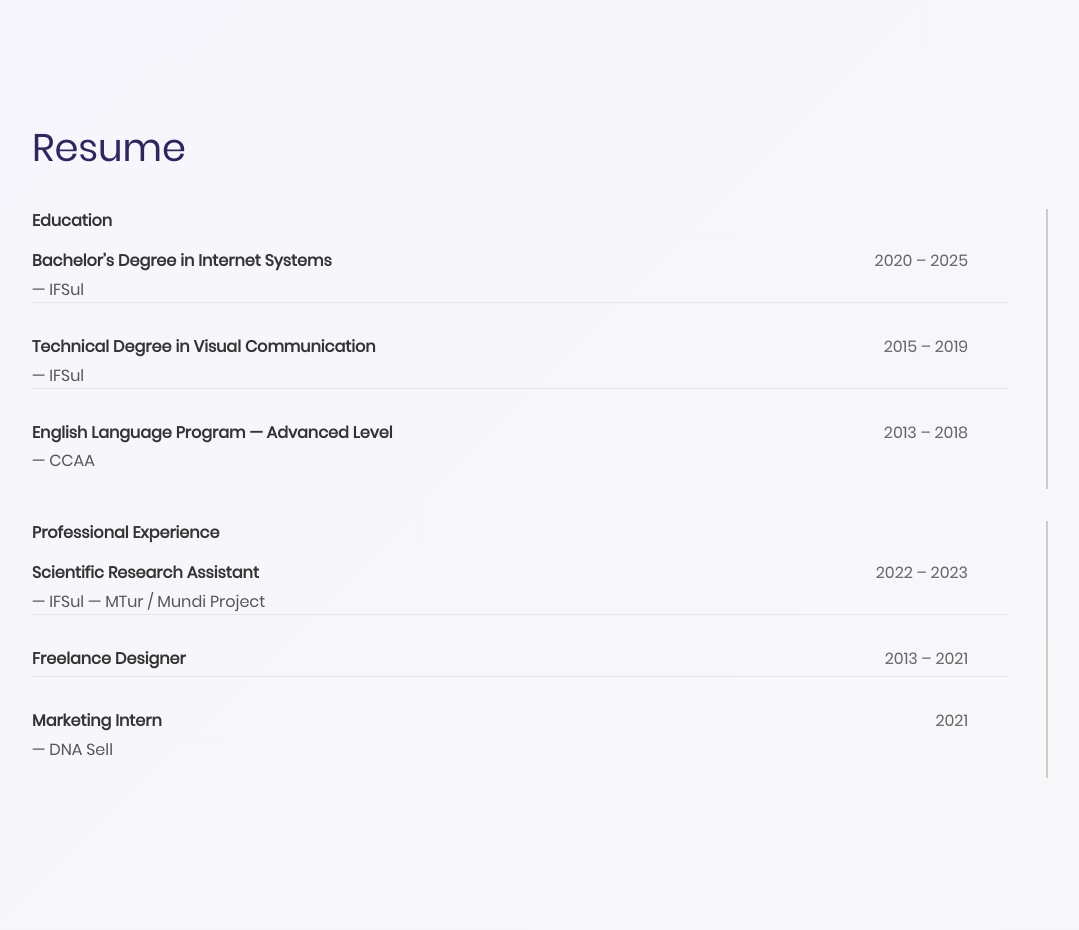
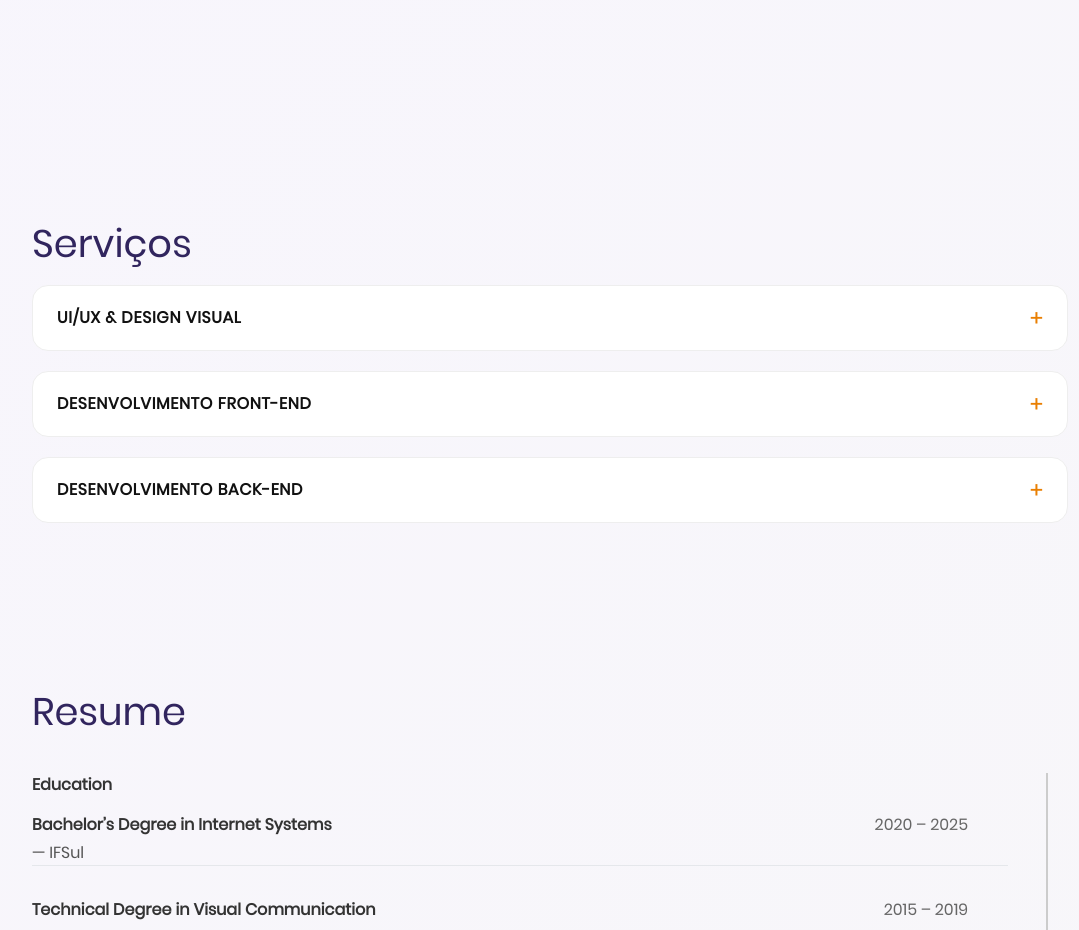
Before and after one commit to sth3r/Portfilio, a React (Vite) app: page / in a window 1280 px wide. Shown: the part 1800-2730 px from the top of the page, without its empty margins (90-1169 px from the left). Built offline with nearby package versions, Linux system fonts and the light colour scheme.

Commit message:
feat: enable Services section by uncommenting component and enhancing type definitions for clarity

```diff
--- a/src/App.tsx
+++ b/src/App.tsx
@@ -20,7 +20,7 @@ export default function App() {
       <Header />
       <HeroSection />
       <SkillsSection/>
-      {/* <ServicesSection/> */}
+      <ServicesSection/>
       <ResumeSection />
       <ProjectsSection />
       <ProcessSection />
--- a/src/components/ServicesSection.tsx
+++ b/src/components/ServicesSection.tsx
@@ -1,11 +1,12 @@
 import { useState } from "react";
 import { useLanguage } from "../context/LanguageContext";
 import { servicesTexts } from "../content/servicesTexts";
+import type { ServicesTexts, ServiceItem } from "../content/servicesTexts";
 import "../styles/components/Services.css";
 
 export default function ServicesSection() {
   const { language } = useLanguage();
-  const services = servicesTexts[language];
+  const services: ServicesTexts = servicesTexts[language] ?? servicesTexts.pt;
   const [openIndex, setOpenIndex] = useState<number | null>(null);
 
   function toggle(index: number) {
@@ -17,30 +18,21 @@ export default function ServicesSection() {
       <h2>{services.sectionTitle}</h2>
 
       <div className="services-accordion">
-        {services.items.map((service, idx) => {
+        {services.items.map((service: ServiceItem, idx: number) => {
           const isOpen = openIndex === idx;
 
           return (
-            <div
-              key={idx}
-              className={`service-card ${isOpen ? "open" : ""}`}
-            >
-              <button
-                className="service-header"
-                onClick={() => toggle(idx)}
-                aria-expanded={isOpen}
-              >
+            <div key={idx} className={`service-card ${isOpen ? "open" : ""}`}>
+              <button className="service-header" onClick={() => toggle(idx)} aria-expanded={isOpen}>
                 <span className="service-title">{service.title}</span>
                 <span className="service-icon">{isOpen ? "–" : "+"}</span>
               </button>
 
               <div className="service-content">
-                <p className="service-description">
-                  {service.description}
-                </p>
+                <p className="service-description">{service.description}</p>
 
                 <ul className="service-list">
-                  {service.details.map((item, i) => (
+                  {service.details.map((item: string, i: number) => (
                     <li key={i}>{item}</li>
                   ))}
                 </ul>
--- a/src/content/servicesTexts.ts
+++ b/src/content/servicesTexts.ts
@@ -1,18 +1,18 @@
 // import type { Language } from "../context/LanguageContext";
 
-type ServiceItem = {
+export type ServiceItem = {
   title: string;
   description: string;
-  features: string[];
+  details: string[];
 };
 
-type ServicesTexts = {
+export type ServicesTexts = {
   sectionTitle: string;
-  intro: string;
+  intro?: string;
   items: ServiceItem[];
 };
 
-export const servicesTexts = {
+export const servicesTexts: Record<string, ServicesTexts> = {
   pt: {
     sectionTitle: "Serviços",
     items: [
```
